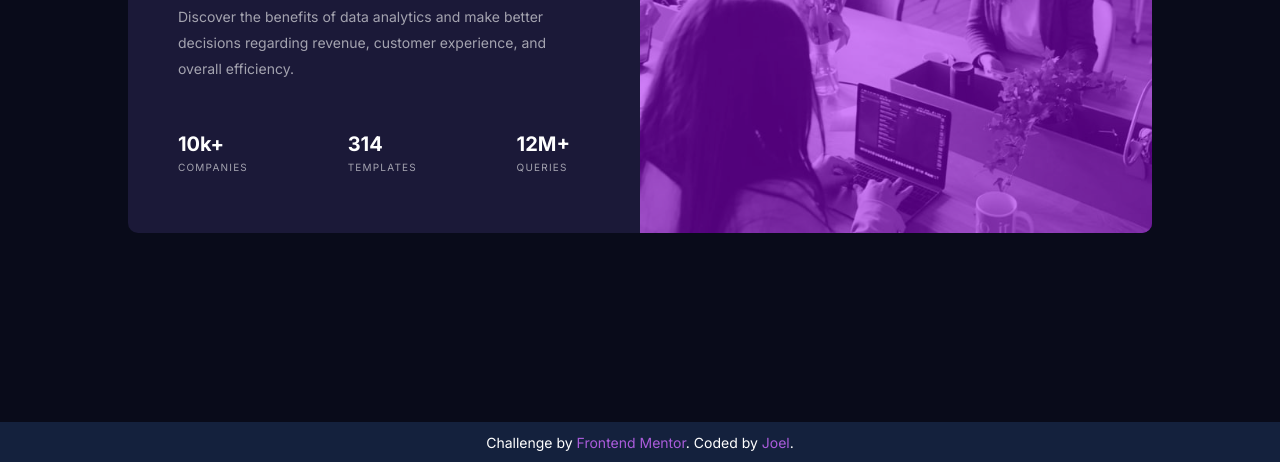
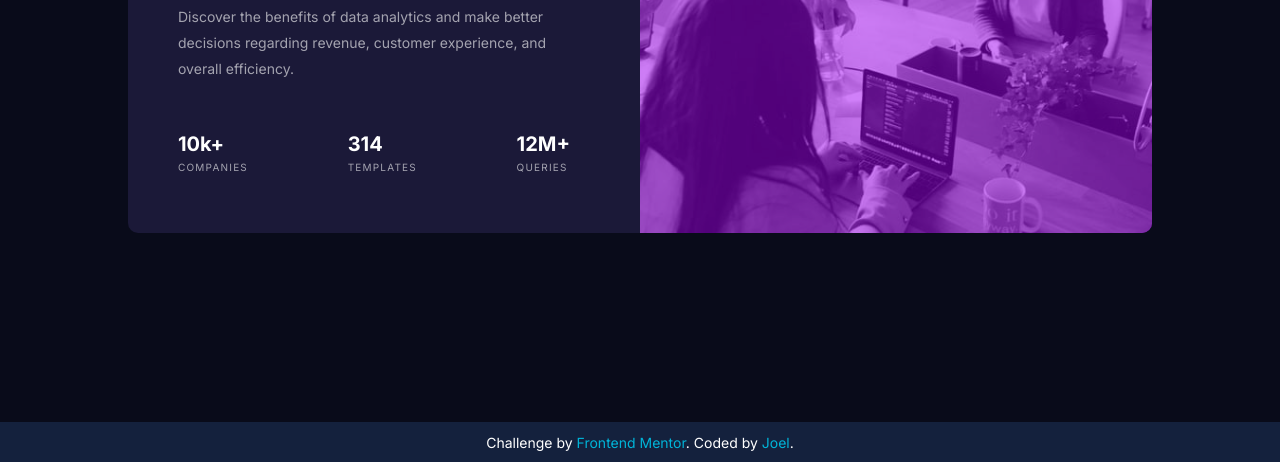
Before and after one commit to iJCode1/Stats-Preview-Card, a plain HTML site: page index.html in a window 1280 px wide. Shown: the part 338-800 px from the top of the page. Drawn offline with Linux system fonts and the light colour scheme.

Commit message:
Improving the page score

```diff
--- a/css/main.css
+++ b/css/main.css
@@ -50,10 +50,20 @@ body {
 }
 
 .card__head figure {
-  height: inherit;
+  height: 300px;
 }
 
-.card__head img {
+/* .card__head img {
+  display: block;
+  filter: opacity(.5);
+  height: inherit;
+  width: 100%;
+} */
+
+.card__head span {
+  background-image: url('../images/image-header-mobile.jpg');
+  background-position: center;
+  background-size: cover;
   display: block;
   filter: opacity(.5);
   height: inherit;
@@ -119,7 +129,8 @@ body {
 }
 
 .footer a {
-  color: var(--soft-violet);
+  /* color: var(--soft-violet); */
+  color: #00b4d8;
   text-decoration: none;
 }
 
@@ -150,6 +161,10 @@ body {
 
   .card__head figure{
     height: 100%;
+  }
+
+  .card__head span{
+    background-image: url('../images/image-header-desktop.jpg');
   }
 
   .card__body {
--- a/index.html
+++ b/index.html
@@ -19,7 +19,8 @@
     <main class="card">
       <div class="card__head">
         <figure>
-          <img src="./images/image-header-mobile.jpg" alt="Image Header">
+          <!-- <img src="./images/image-header-mobile.jpg" alt="Image Header"> -->
+          <span preoload></span>
         </figure>
       </div>
       <div class="card__body">
@@ -44,8 +45,8 @@
     </main>
     <footer class="footer">
       <p>
-        Challenge by <a href="https://www.frontendmentor.io?ref=challenge" target="_blank">Frontend Mentor</a>.
-        Coded by <a href="https://github.com/iJCode1" target="_blank">Joel</a>.
+        Challenge by <a href="https://www.frontendmentor.io?ref=challenge" target="_blank" rel="noopener">Frontend Mentor</a>.
+        Coded by <a href="https://github.com/iJCode1" target="_blank" rel="noopener">Joel</a>.
       </p>
     </footer>
   </div>
```
